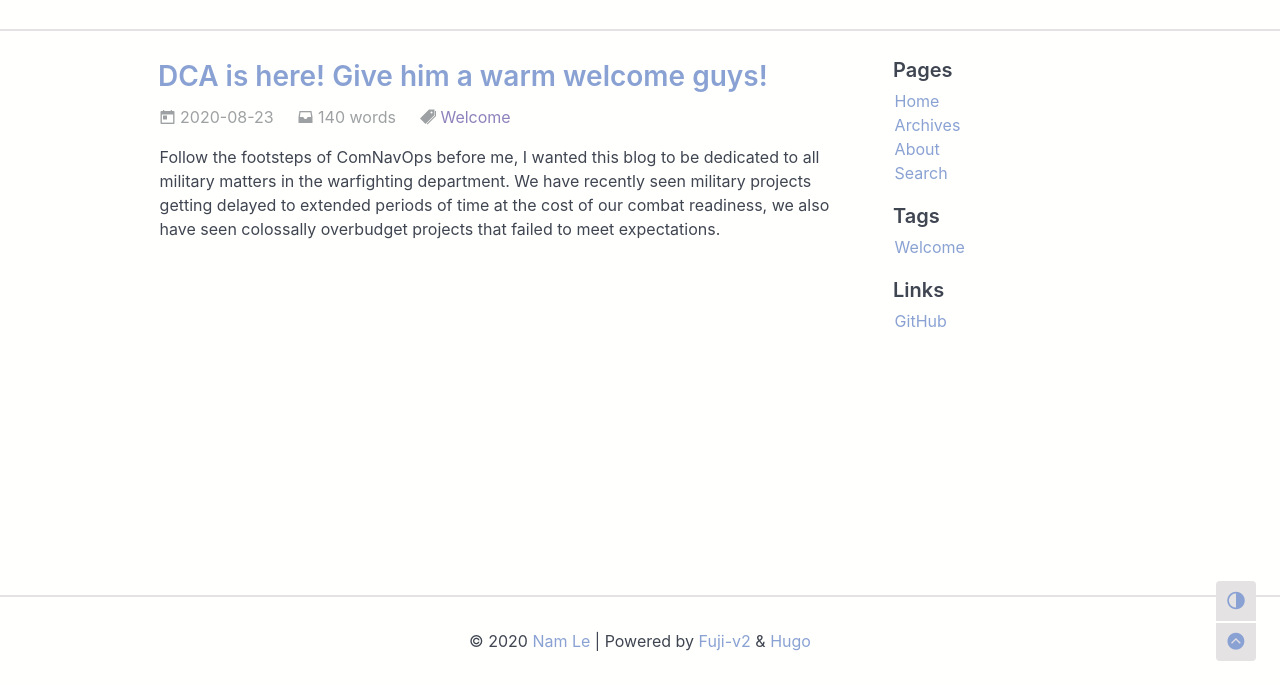
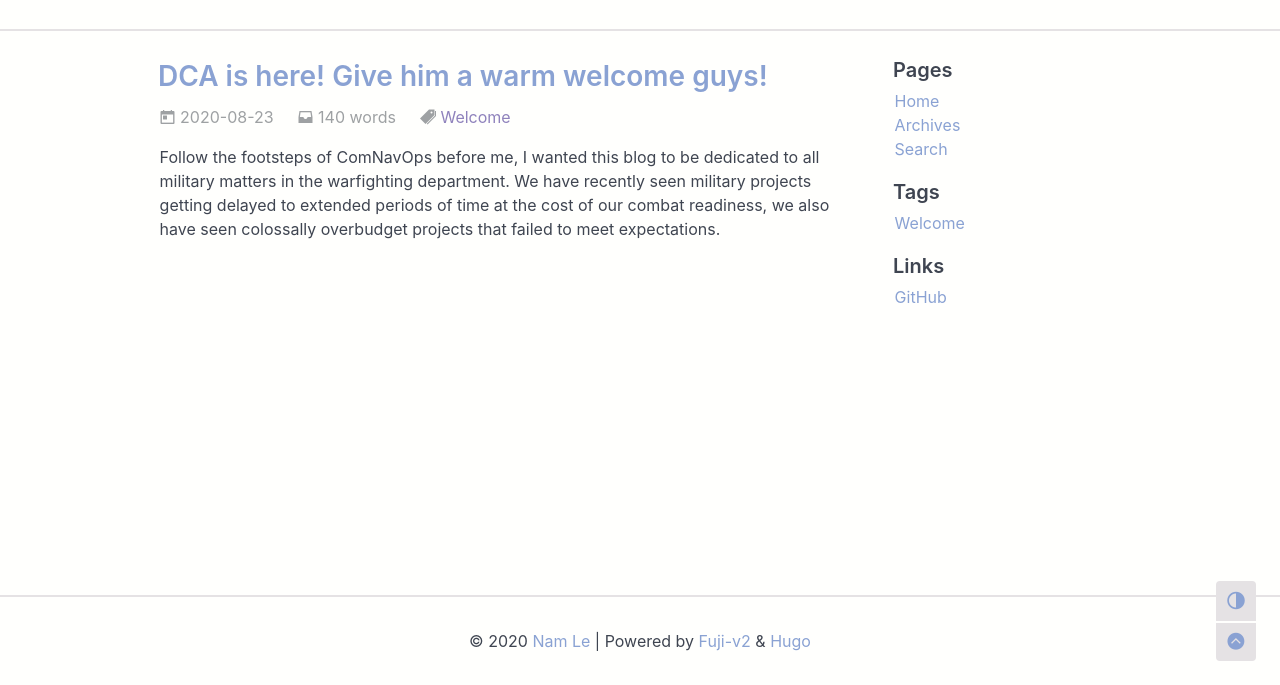
Before and after one commit to DefenseCaseAnalysis/DefenseCaseAnalysis.github.io, a plain HTML site: page index.html in a window 1280 px wide. Shown: the part 115-800 px from the top of the page. Drawn offline with nearby package versions, Linux system fonts and the light colour scheme; some packages are replaced by stand-ins of ours; a web font is replaced by a local one.

Commit message:
rebuilding site Mon, Aug 24, 2020 11:23:53 AM DefenseCaseAnalysis/Website@5f581a8d2ea6f2cedf20fd6463c52e653f255ef3

```diff
--- a/index.html
+++ b/index.html
@@ -137,10 +137,6 @@
             </li>
 
             <li>
-                <a href="/about/">About</a>
-            </li>
-
-            <li>
                 <a href="/search/">Search</a>
             </li>
 
```
Also changed, not shown: 404.html (+0 -4 lines), archives/index.html (+0 -4 lines), post/index.html (+0 -4 lines), post/start-of-an-era/index.html (+0 -4 lines), search/index.html (+0 -4 lines), tags/welcome/index.html (+0 -4 lines).
